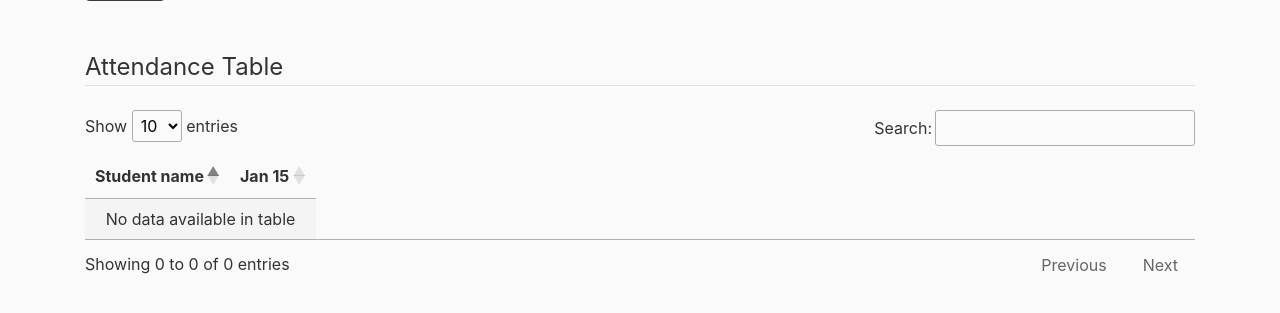
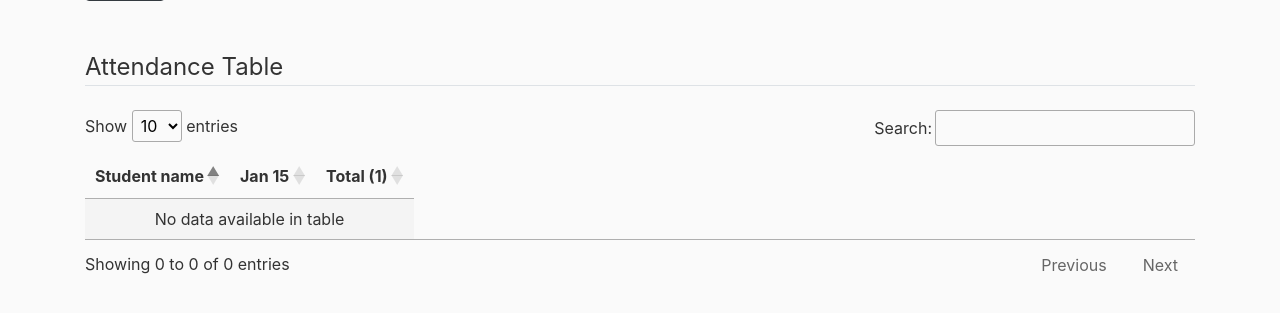
Before and after one commit to radiantly/attendance-manager, a Flask app: page / in a window 1280 px wide. Shown: the part 224-537 px from the top of the page. Run offline with Flask 2, Linux system fonts and the light colour scheme; a user stored in the database is signed in; tables that the repository leaves empty hold one stand-in row (values such as "Sample post"); data that the repository does not hold is empty; some libraries are stand-ins or nearby versions.

Commit message:
Add total column

```diff
--- a/attman/routes.py
+++ b/attman/routes.py
@@ -85,9 +85,11 @@
     for attnfile in attnfiles:
         for i, name in enumerate(names):
             if AttnLogs.query.filter_by(student=name, attnfile=attnfile).first():
-                datatable[i].append("X")
+                datatable[i].append("")
             else:
                 datatable[i].append("A")
+    for row in datatable:
+        row.append(sum([1 for i in row if i == ""]))
     print(datatable)
     return {"data": datatable}
 
--- a/attman/templates/start.html
+++ b/attman/templates/start.html
@@ -31,6 +31,7 @@
                         {% for heading in headings %}
                             <th>{{ heading }}</th>
                         {% endfor %}
+                        <th>Total ({{ headings|length }})</th>
                     </tr>
                 </thead>
             </table>
```
